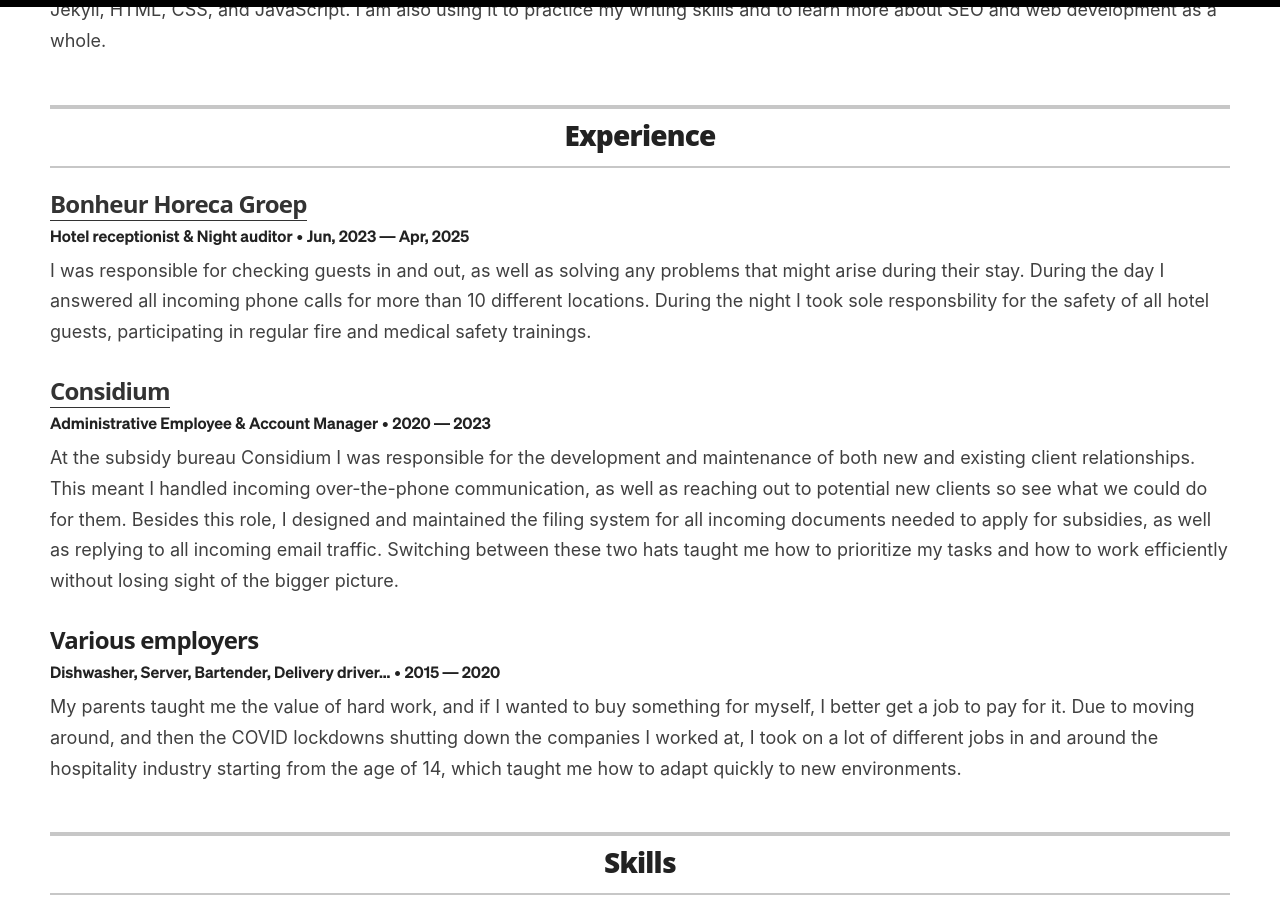
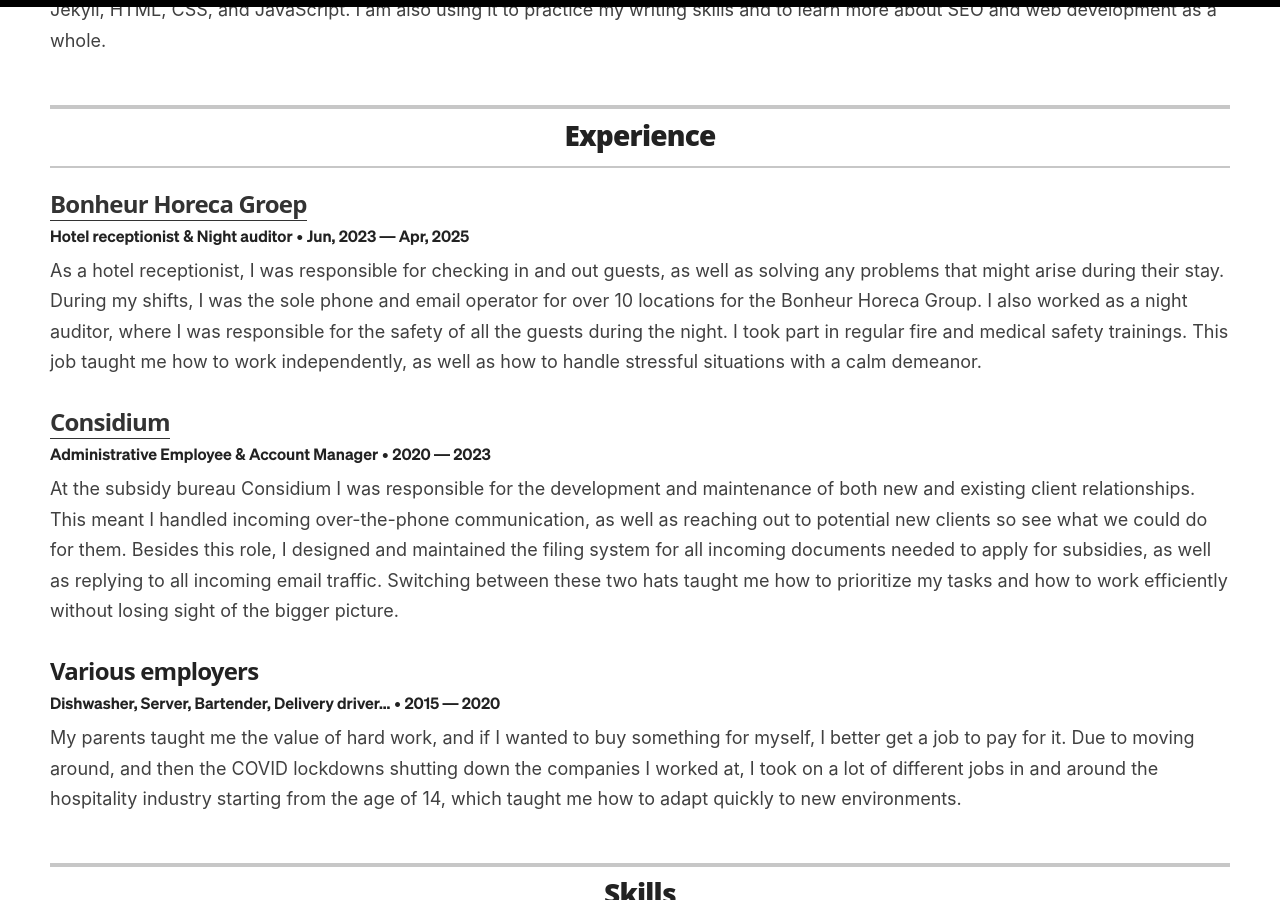
Before and after one commit to Pil0tz/pil0tz.github.io, a Jekyll site: the page built from _pages/resume.md, in a window 1280 px wide and 900 px high, scrolled down 1676 px. Built offline with Jekyll 4.4.1, drawn with Linux system fonts in a browser that asks for light colours.

Commit message:
realign experience with previous commits

```diff
--- a/_data/experience.yml
+++ b/_data/experience.yml
@@ -4,10 +4,11 @@
   duration:  Jun, 2023 &mdash; Apr, 2025
   url: https://www.bonheurhorecagroep.nl/
   summary: |
-    I was responsible for checking guests in and out, as well as solving any problems that might arise during their stay.
-    During the day I answered all incoming phone calls for more than 10 different locations.
-    During the night I took sole responsbility for the safety of all hotel guests, participating in regular fire and medical safety trainings.
-
+    As a hotel receptionist, I was responsible for checking in and out guests, as well as solving any problems that might arise during their stay.
+    During my shifts, I was the sole phone and email operator for over 10 locations for the Bonheur Horeca Group.
+    I also worked as a night auditor, where I was responsible for the safety of all the guests during the night.
+    I took part in regular fire and medical safety trainings.
+    This job taught me how to work independently, as well as how to handle stressful situations with a calm demeanor.
 - company: Considium
   position: Administrative Employee & Account Manager
   duration: 2020 &mdash; 2023
```
